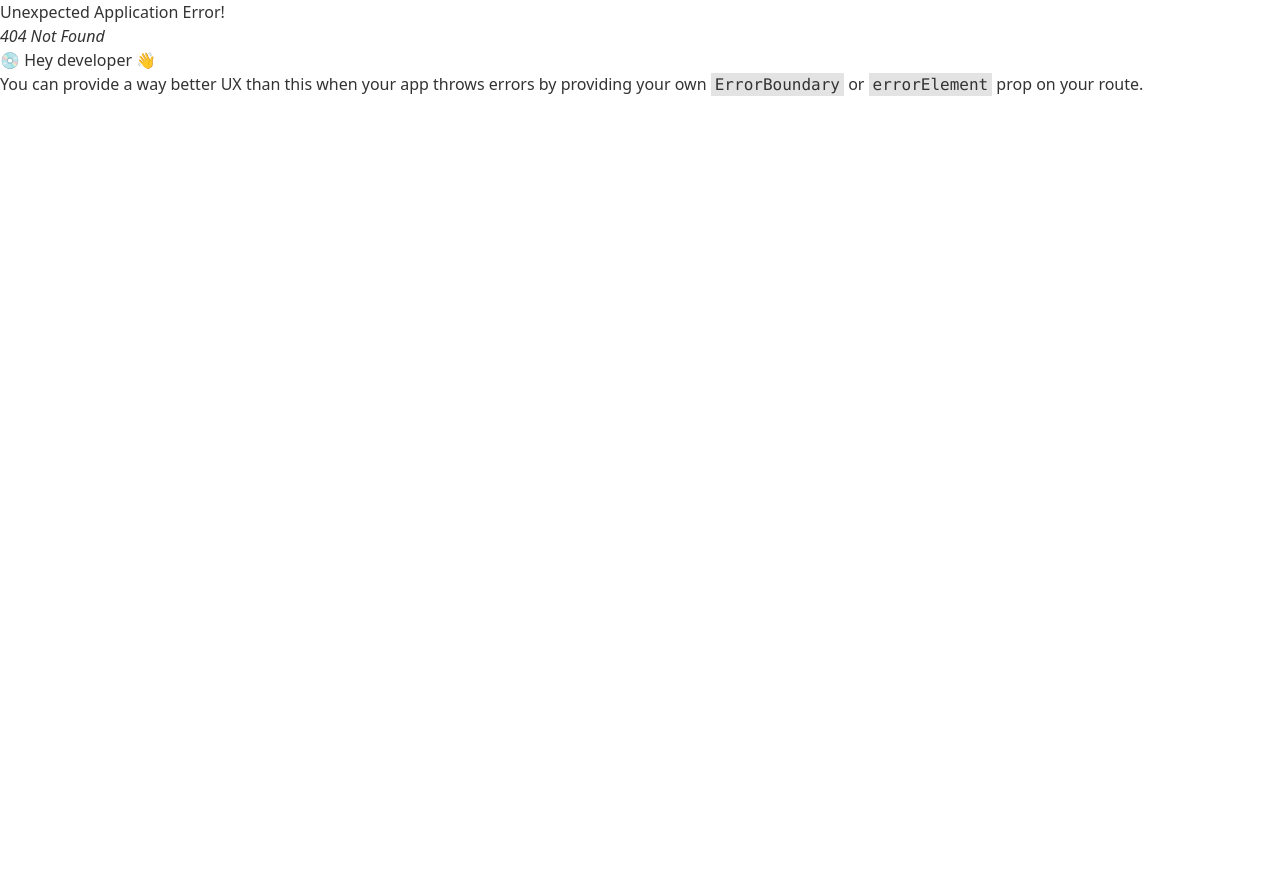
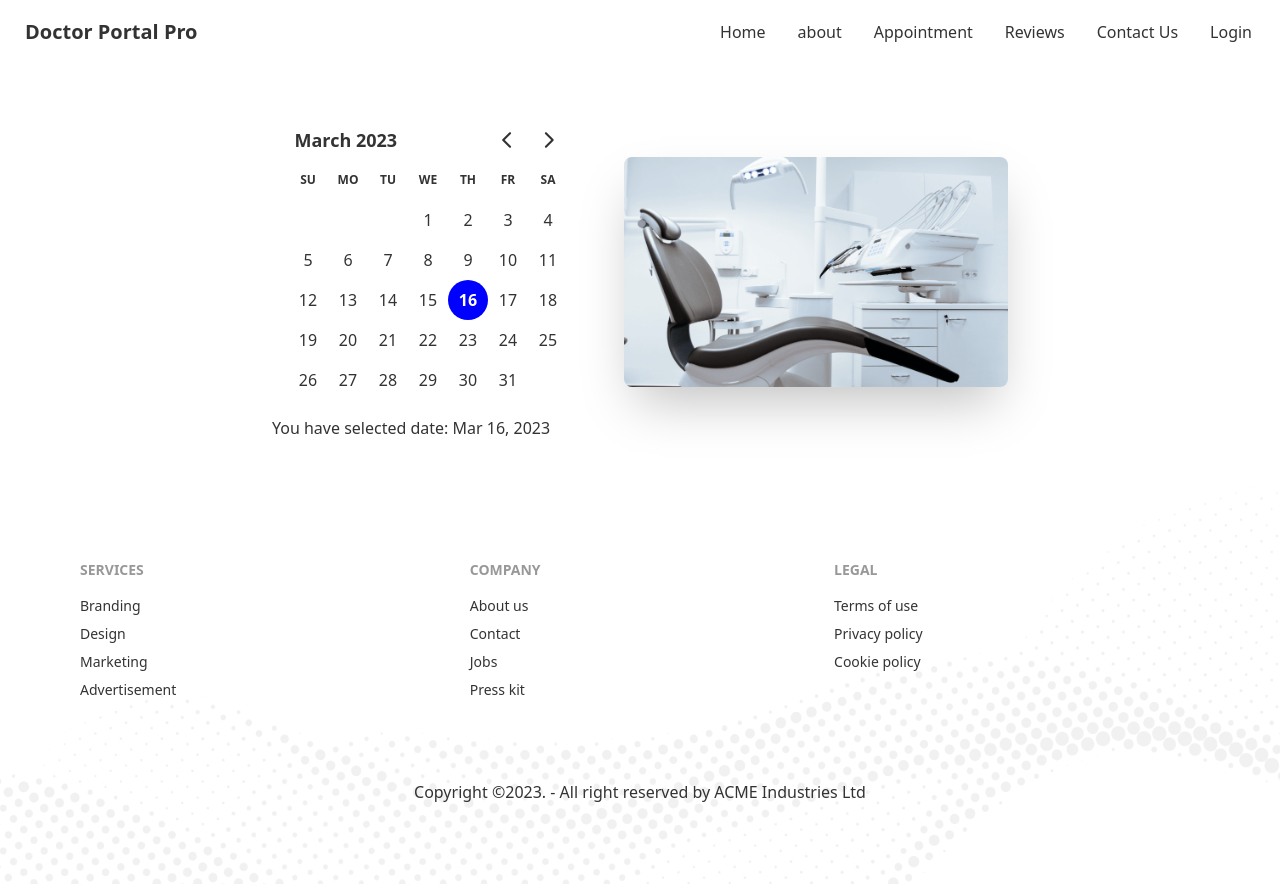
Before and after one commit to naeemtalukder/doctors-portal-pro-client, a React (Create React App) app: page /appointment in a window 1280 px wide. Before the commit this address had no page. Before the commit the page ends 800 px from the top, so only its background shows below. Built offline with nearby package versions, Linux system fonts and the light colour scheme.

Commit message:
AppoinmentBanner Done

```diff
--- a/package.json
+++ b/package.json
@@ -8,7 +8,9 @@
     "@testing-library/react": "^13.4.0",
     "@testing-library/user-event": "^13.5.0",
     "daisyui": "^2.51.4",
+    "date-fns": "^2.29.3",
     "react": "^18.2.0",
+    "react-day-picker": "^8.6.0",
     "react-dom": "^18.2.0",
     "react-icons": "^4.8.0",
     "react-router-dom": "^6.9.0",
--- /dev/null
+++ b/src/Pages/Appointment/Appointment/AppoinmentBanner/AppointmentBanner.js
@@ -0,0 +1,27 @@
+import React, { useState } from "react";
+import chair from "../../../../accetes/images/chair.png";
+import { DayPicker } from "react-day-picker";
+import { format } from "date-fns";
+
+const AppointmentBanner = () => {
+  const [selectDate, setSelectedDate] = useState(new Date());
+  return (
+    <header className="my-6">
+      <div className="hero">
+        <div className="hero-content flex-col lg:flex-row-reverse">
+          <img src={chair} alt="" className="max-w-sm rounded-lg shadow-2xl" />
+          <div className="mr-6">
+            <DayPicker
+             mode="single"
+             selected={selectDate}
+             onSelect={setSelectedDate}
+             />
+             <p>You have selected date: {format(selectDate, 'PP')}</p>
+          </div>
+        </div>
+      </div>
+    </header>
+  );
+};
+
+export default AppointmentBanner;
--- /dev/null
+++ b/src/Pages/Appointment/Appointment/Appointment.js
@@ -0,0 +1,12 @@
+import React from 'react';
+import AppointmentBanner from './AppoinmentBanner/AppointmentBanner';
+
+const Appointment = () => {
+    return (
+        <div>
+            <AppointmentBanner/>
+        </div>
+    );
+};
+
+export default Appointment;
--- a/src/Pages/Home/Home/Contact/Contact.js
+++ b/src/Pages/Home/Home/Contact/Contact.js
@@ -14,7 +14,7 @@ const Contact = () => {
           <div className="card-body">
             <div className="mb-10">
               <h4 className="text-xl text-secondary font-bold text-center">Testimonial</h4>
-              <h2 className="text-4xl text-white">What Our Patients Says</h2>
+              <h2 className="text-3xl text-white">What Our Patients Says</h2>
             </div>
             <div className="form-control">
               <input
@@ -31,7 +31,7 @@ const Contact = () => {
               />
             </div>
             <textarea className="textarea" placeholder="Your Massage"></textarea>
-            <div className="form-control mt-6">
+            <div className="text-center mt-6">
               <PrimaryButton>Submit</PrimaryButton>
             </div>
           </div>
--- a/src/index.js
+++ b/src/index.js
@@ -3,6 +3,7 @@ import ReactDOM from 'react-dom/client';
 import './index.css';
 import App from './App';
 import reportWebVitals from './reportWebVitals';
+import 'react-day-picker/dist/style.css';
 
 const root = ReactDOM.createRoot(document.getElementById('root'));
 root.render(
```
Also changed, not shown: src/Routers/Routes/Routes.js (+6 -1 lines), 1 other file (tests, documents, lock files or other folders).
